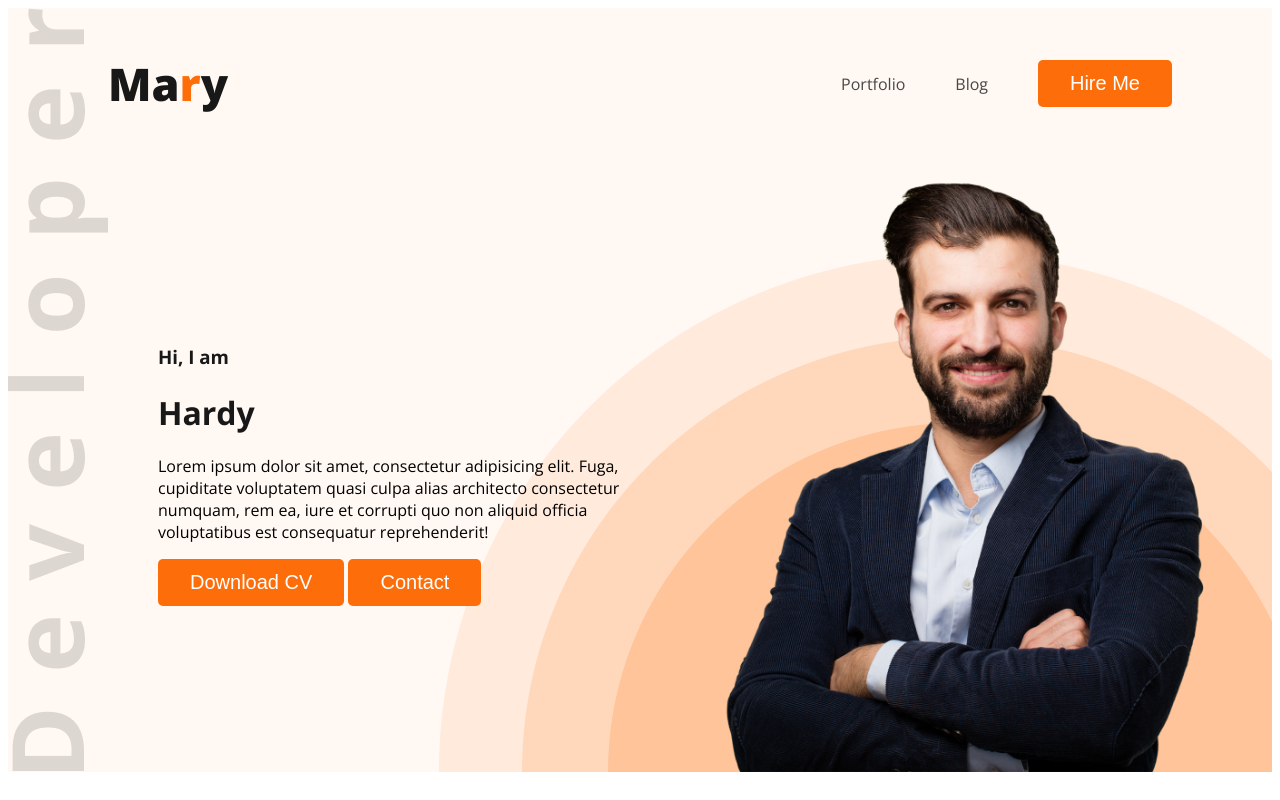
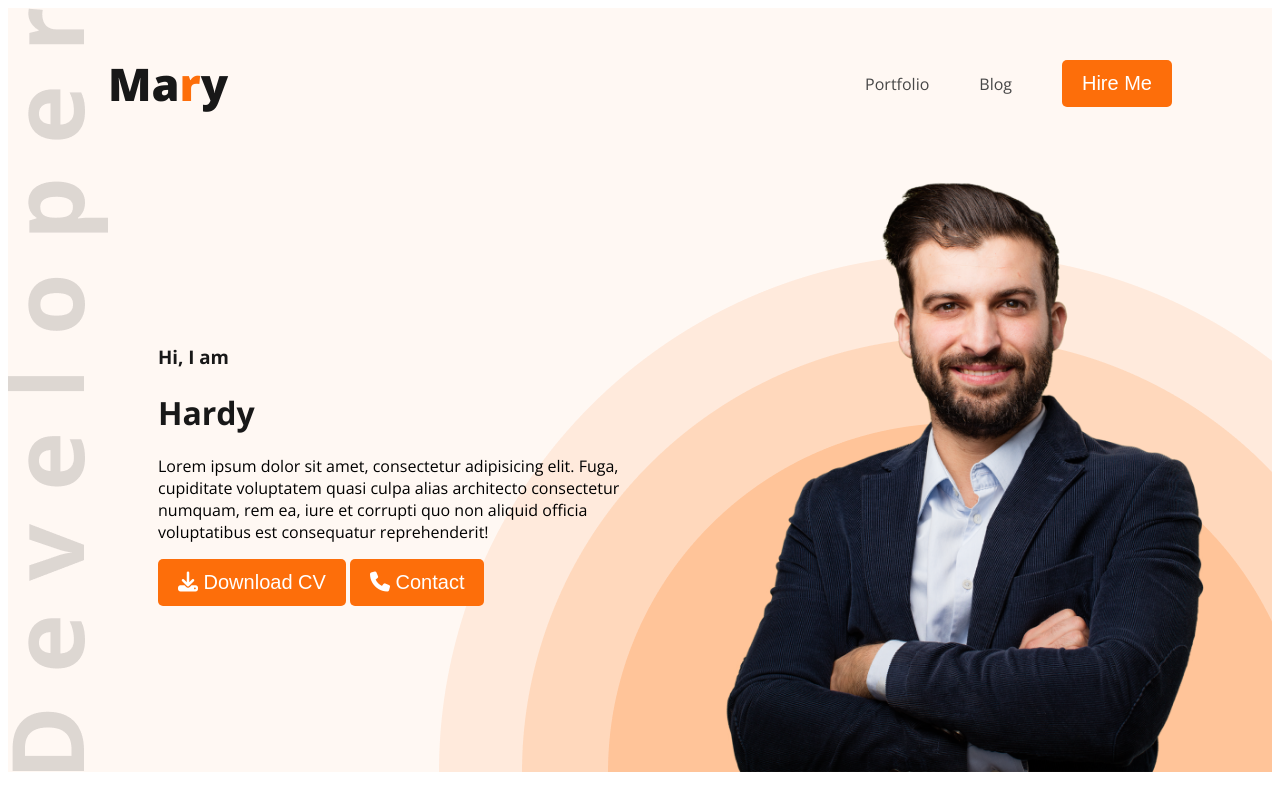
Before and after one commit to Progna-Labony-Roy/Developer-portfolio, a plain HTML site: page index.html in a window 1280 px wide. Shown: the top 800 px of the page. Drawn offline with nearby package versions, Linux system fonts and the light colour scheme; files whose address does not match are found by name.

Commit message:
Icon added

```diff
--- a/Styles/Style.css
+++ b/Styles/Style.css
@@ -42,7 +42,7 @@ nav a{
   color: white;
   font-size: 20px;
   font-weight: 400;
-  padding: 12px 32px;
+  padding: 12px 20px;
 }
 
 /* header related style */
--- a/index.html
+++ b/index.html
@@ -9,6 +9,7 @@
     <link rel="preconnect" href="https://fonts.googleapis.com">
 <link rel="preconnect" href="https://fonts.gstatic.com" crossorigin>
 <link href="https://fonts.googleapis.com/css2?family=Open+Sans:ital,wght@0,300..800;1,300..800&display=swap" rel="stylesheet">
+<script src="https://kit.fontawesome.com/15e3e960a4.js" crossorigin="anonymous"></script>
 </head>
 <body>
     <header class="header">
@@ -25,8 +26,8 @@
                 <h3 class="banner-greeting">Hi, I am</h3>
                 <h1 class="banner-title">Hardy</h1>
                 <p class="banner-description">Lorem ipsum dolor sit amet, consectetur adipisicing elit. Fuga, cupiditate voluptatem quasi culpa alias architecto consectetur numquam, rem ea, iure et corrupti quo non aliquid officia voluptatibus est consequatur reprehenderit!</p>
-                <button class="btn-primary">Download CV</button>
-                <button class="btn-primary">Contact</button>
+                <button class="btn-primary"><i class="fa-solid fa-download"></i>   Download CV</button>
+                <button class="btn-primary"><i class="fa-solid fa-phone"></i>   Contact</button>
             </div>
             <img class="banner-image" src="images/hardy.png" alt="">
         </div>
@@ -133,7 +134,7 @@
             </div>
           </section>
           <div class="download-cv">
-            <button class="btn-primary">Download CV</button>
+            <button class="btn-primary"><i class="fa-solid fa-download"></i>  Download CV</button>
           </div>
     </main>
     <footer>
```
